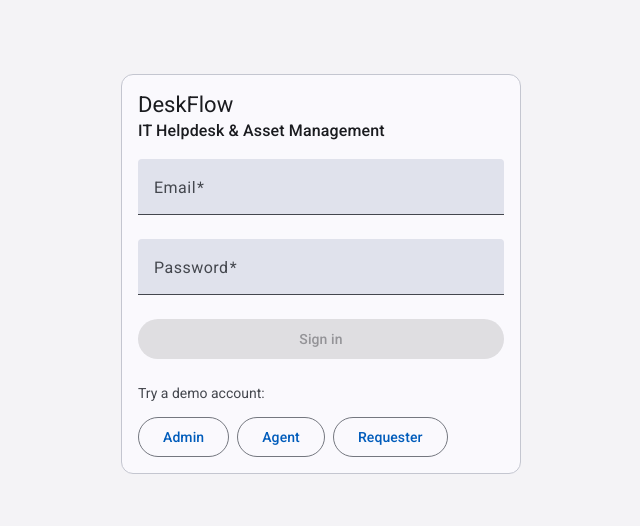
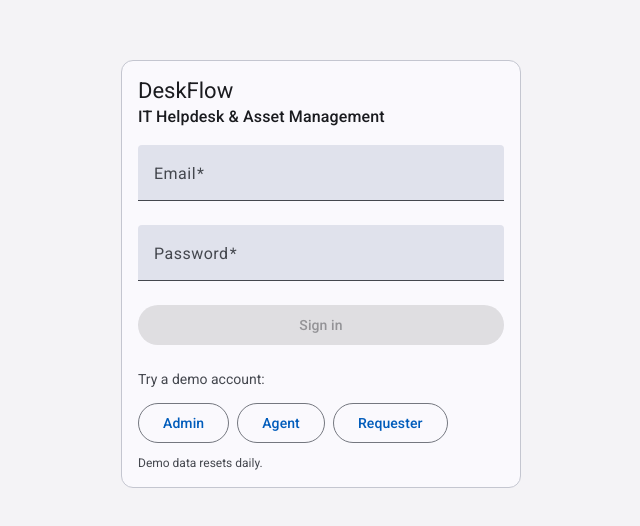
Before and after one commit to Sam-Razavi/DeskFlow, an Angular app in the folder frontend/: page /login in a window 1280 px wide. Shown: the part 126-652 px from the top of the page, without its empty margins (319-959 px from the left). Built offline with nearby package versions, Linux system fonts and the light colour scheme.

Commit message:
Say on the sign-in page that demo data resets daily

```diff
--- a/frontend/src/app/features/login/login.html
+++ b/frontend/src/app/features/login/login.html
@@ -42,6 +42,7 @@
             </button>
           }
         </div>
+        <p class="login__demo-note">Demo data resets daily.</p>
       </section>
     </mat-card-content>
   </mat-card>
--- a/frontend/src/app/features/login/login.scss
+++ b/frontend/src/app/features/login/login.scss
@@ -34,4 +34,9 @@
     gap: 8px;
     flex-wrap: wrap;
   }
+
+  &__demo-note {
+    margin: 12px 0 0;
+    font: var(--mat-sys-body-small);
+  }
 }
```
Also changed, not shown: 1 other file (tests, documents, lock files or other folders).
